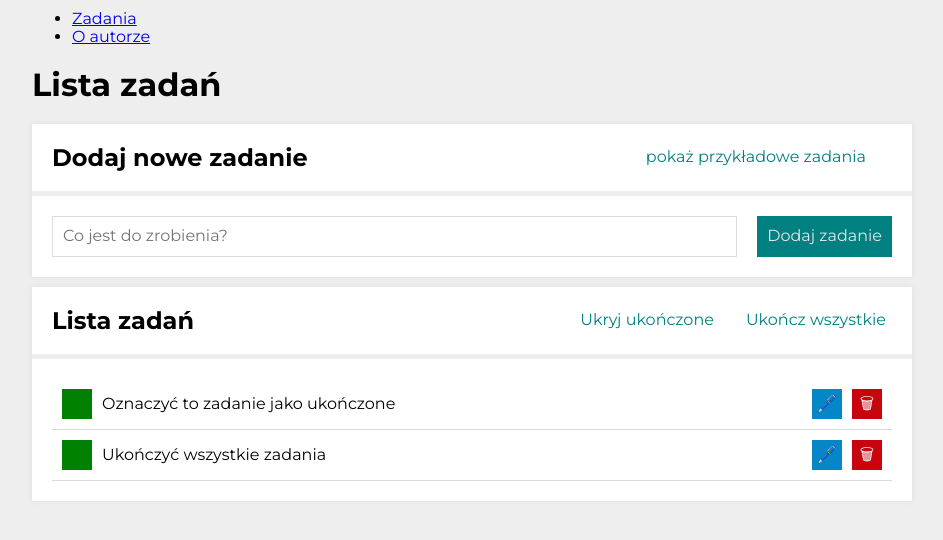
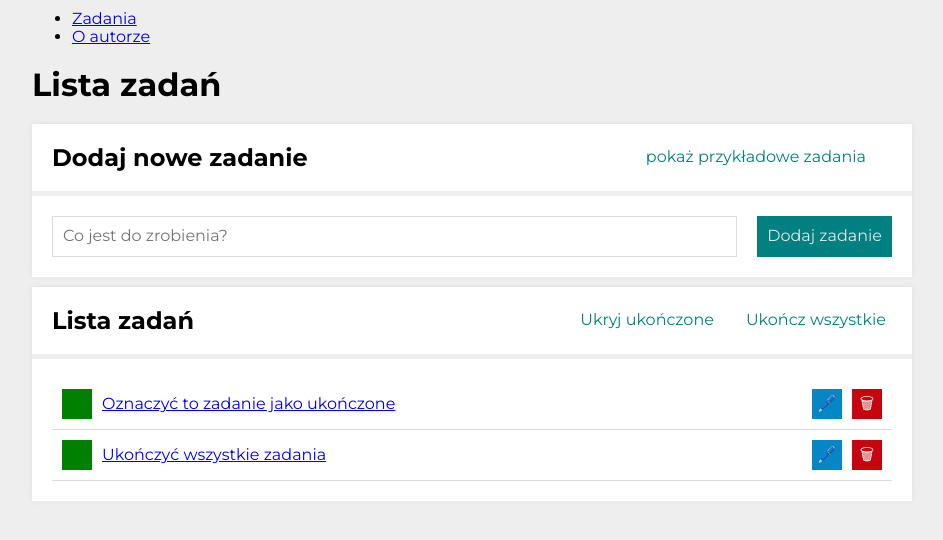
Before and after one commit to Krzysztof-Jaczewski/to-do-list-react, a React (Create React App) app: page /#/zadania in a window 1280 px wide. Both pictures are taken after a click on the button "pokaż przykładowe zadania". Shown: the top 540 px of the page, without its empty margins (168-1111 px from the left). Built offline with nearby package versions, Linux system fonts and the light colour scheme.

Commit message:
created task and tasks Pages

```diff
--- a/src/features/tasks/Buttons/index.js
+++ b/src/features/tasks/TasksPage/Buttons/index.js
@@ -1,9 +1,9 @@
 import {
   AdditionalButtons,
   StyledButton,
-} from "../../../common/Section/styled";
+} from "../../../../common/Section/styled";
 import { useSelector, useDispatch } from "react-redux";
-import { selectTasks, toggleHideDone, setAllTasksDone } from "../tasksSlice";
+import { selectTasks, toggleHideDone, setAllTasksDone } from "../../tasksSlice";
 
 export const Buttons = () => {
   const { tasks, hideDone } = useSelector(selectTasks);
--- a/src/features/tasks/ExampleButton.js/ExampleButton.js
+++ b/src/features/tasks/TasksPage/ExampleButton/ExampleButton.js
@@ -1,9 +1,9 @@
+import { useDispatch } from "react-redux";
 import {
   AdditionalButtons,
   StyledButton,
-} from "../../../common/Section/styled";
-import { useDispatch } from "react-redux";
-import { axiosExampleTasks } from "../tasksSlice";
+} from "../../../../common/Section/styled";
+import { axiosExampleTasks } from "../../tasksSlice";
 
 export const ExampleButton = () => {
   const dispatch = useDispatch();
--- a/src/features/tasks/Form/index.js
+++ b/src/features/tasks/TasksPage/Form/index.js
@@ -1,7 +1,7 @@
 import { nanoid } from "@reduxjs/toolkit";
 import { useRef, useState } from "react";
 import { useDispatch } from "react-redux";
-import { addTask } from "../tasksSlice";
+import { addTask } from "../../tasksSlice";
 import { StyledForm, TextInput, Button } from "./styled";
 
 export const Form = () => {
--- a/src/features/tasks/TasksList/TaskRename/Index.js
+++ b/src/features/tasks/TasksPage/TasksList/TaskRename/Index.js
@@ -2,7 +2,7 @@ import { useState } from "react";
 import { TextRenameForm } from "./styled";
 import { ListButton } from "../styled";
 import { useDispatch } from "react-redux";
-import { cancelRenameTask, acceptRenameTask } from "../../tasksSlice";
+import { cancelRenameTask, acceptRenameTask } from "../../../tasksSlice";
 
 export const TaskRename = ({ task }) => {
   const [newTaskContent, setNewTaskContent] = useState("");
--- a/src/features/tasks/TasksList/index.js
+++ b/src/features/tasks/TasksPage/TasksList/index.js
@@ -5,8 +5,9 @@ import {
   toggleTaskDone,
   removeTask,
   renameTask,
-} from "../tasksSlice";
+} from "../../tasksSlice";
 import { useSelector, useDispatch } from "react-redux";
+import { Link } from "react-router-dom";
 
 export const TasksList = () => {
   const { tasks, hideDone } = useSelector(selectTasks);
@@ -20,7 +21,9 @@ export const TasksList = () => {
             <ListButton onClick={() => dispatch(toggleTaskDone(task.id))}>
               {task.done ? "✔" : ""}
             </ListButton>
-            <ListText done={task.done}>{task.content}</ListText>
+            <ListText done={task.done}>
+              <Link to={`/zadania/${task.id}`}> {task.content}</Link>
+            </ListText>
             <ListButton
               rename
               onClick={() => dispatch(renameTask(task.id))}
--- a/src/features/tasks/tasksSaga.js
+++ b/src/features/tasks/tasksSaga.js
@@ -25,7 +25,6 @@ function* saveTasksInLocalStorageSaga() {
 }
 
 export function* tasksSaga() {
-
   yield takeLatest(axiosExampleTasks.type, axiosExampleTasksSaga);
   yield takeEvery("*", saveTasksInLocalStorageSaga);
 }
```
Also changed, not shown: src/features/tasks/Tasks.js (+4 -4 lines), src/features/tasks/TaskPage/index.js (added), src/features/tasks/TasksPage/Form/styled.js (renamed from src/features/tasks/Form/styled.js), src/features/tasks/TasksPage/TasksList/TaskRename/styled.js (renamed from src/features/tasks/TasksList/TaskRename/styled.js), src/features/tasks/TasksPage/TasksList/styled.js (renamed from src/features/tasks/TasksList/styled.js).
